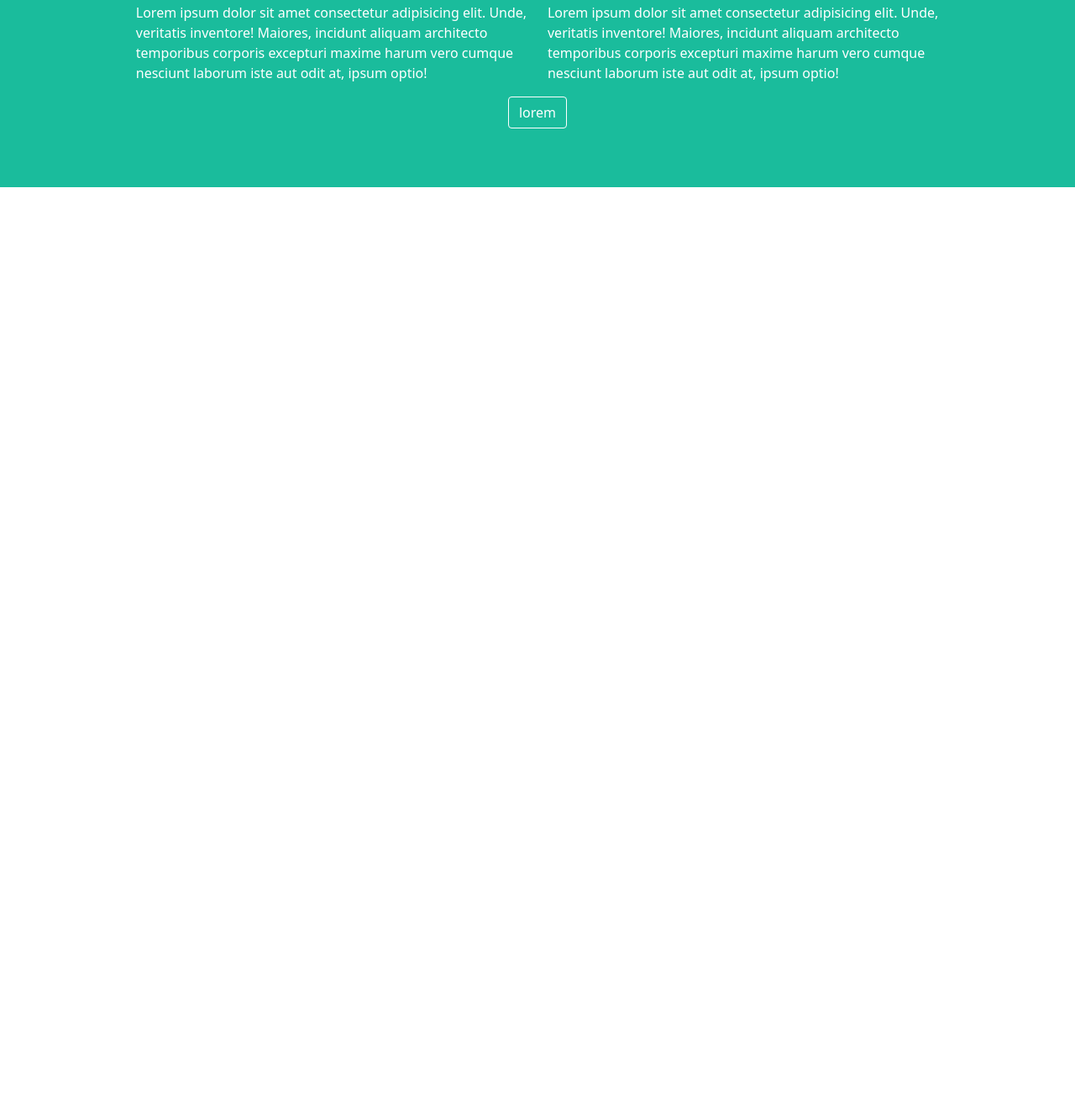
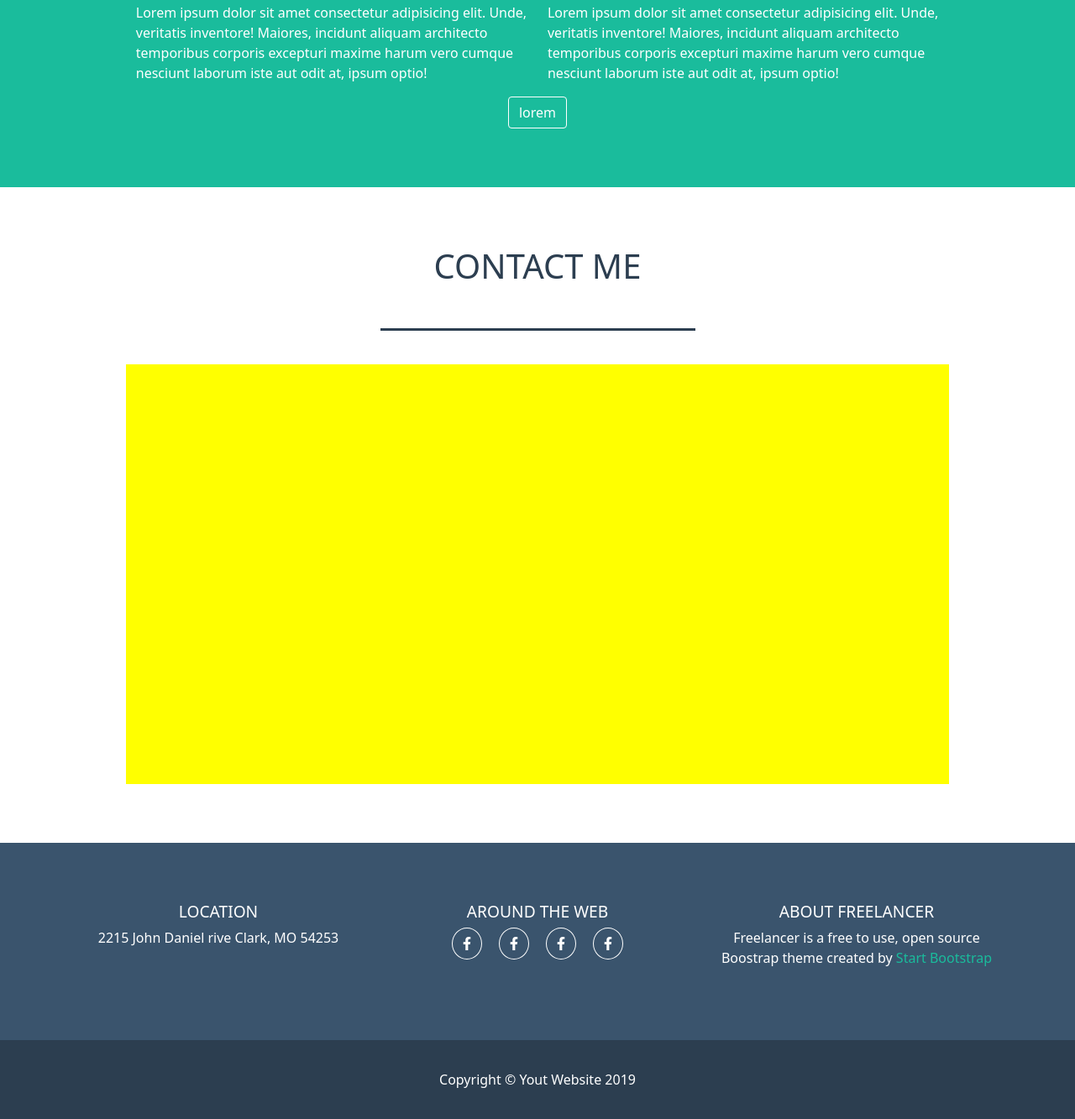
Before and after one commit to catanielena/html-css-bootstrap-freelancer, a plain HTML site: page index.html in a window 1280 px wide. Shown: the part 1841-3174 px from the top of the page at 84% size. Before the commit the page ends 2064 px from the top, so only its background shows below. Drawn offline with nearby package versions, Linux system fonts and the light colour scheme.

Commit message:
Add: footer

```diff
--- a/css/style.css
+++ b/css/style.css
@@ -8,7 +8,6 @@
 body {
     color: #fff;
 }
-
 ul {
     list-style: none;
 }
@@ -26,6 +25,13 @@ a {
     color: #fff;
 }
 
+.btn--circle {
+    border-radius: 50%;
+}
+
+.btn--color--teal {
+    color: var(--teal);
+}
 /* typo */
 h1, h2, h3, h4, h5, h6,
 .uppercase {
@@ -40,6 +46,10 @@ h2 {
     font-size: 1.5rem;
 }
 
+h6 {
+    font-size: .8rem;
+}
+
 /* ≥ 768 */
 @media screen and (min-width: 768px) {
     h1 {
@@ -48,6 +58,10 @@ h2 {
 
     h2 {
         font-size: 2.5rem;
+    }
+
+    h6 {
+        font-size: 1.2rem;
     }
 }
 /* header */
@@ -86,6 +100,9 @@ section {
     padding: 40px 0;
 }
 
+.portfolio, .contact-me {
+    color: var(--dark-blue);
+}
 .hero {
     background-color: var(--teal);
 }
@@ -119,9 +136,6 @@ section {
 
 
 
-.portfolio {
-    color: var(--dark-blue);
-}
 .portfolio__img {
     position: relative;
     overflow: hidden;
@@ -158,6 +172,10 @@ section {
 
 
 
+.form {
+    height: 500px;
+    background-color: yellow;
+}
 
 
 /* ≥ 768 */
@@ -200,3 +218,45 @@ section {
         }
 
 }
+
+/* footer */
+.footer-top {
+    background-color: var(--blue);
+}
+
+.footer-bottom {
+    background-color: var(--dark-blue);
+}
+
+
+.footer-top__col--margin {
+    margin-bottom: 50px;
+}
+.top__social-list {
+    display: flex;
+    align-content: center;
+    justify-content: center;
+    padding-left: 0;
+}
+
+.top__social-list li{
+    margin: 0 10px;
+}
+
+
+.social-list__btn li::after {
+    content: "";
+    display: block;
+    padding-bottom: 100%;
+}
+
+/* ≥ 768 */
+@media screen and (min-width: 768px)  {
+    .footer-top__col--margin {
+        margin-bottom: 0;
+    }
+
+    section.footer-bottom {
+        padding: 35px 0;
+    }
+}
--- a/index.html
+++ b/index.html
@@ -4,6 +4,9 @@
         <meta charset="UTF-8">
         <meta http-equiv="X-UA-Compatible" content="IE=edge">
         <meta name="viewport" content="width=device-width, initial-scale=1.0">
+        <!-- font-awesome -->
+        <link rel="stylesheet" href="https://cdnjs.cloudflare.com/ajax/libs/font-awesome/5.15.3/css/all.min.css" integrity="sha512-iBBXm8fW90+nuLcSKlbmrPcLa0OT92xO1BIsZ+ywDWZCvqsWgccV3gFoRBv0z+8dLJgyAHIhR35VZc2oM/gI1w==" crossorigin="anonymous" referrerpolicy="no-referrer" />
+        <!-- /font-awesome -->
         <!-- Boostrap css -->
         <link href="https://cdn.jsdelivr.net/npm/bootstrap@5.0.2/dist/css/bootstrap.min.css" rel="stylesheet" integrity="sha384-EVSTQN3/azprG1Anm3QDgpJLIm9Nao0Yz1ztcQTwFspd3yD65VohhpuuCOmLASjC" crossorigin="anonymous">
         <!-- /Boostrap css -->
@@ -141,12 +144,93 @@
             </section>
             <!-- /about -->
 
+            <!-- contact me -->
+            <section class="contact-me">
+                <div class="container-sm">
+                    <div class="row">
+                        <div class="col-12 text-center">
+                            <h2>contact me</h2>
+                            <div class="line line--width--small line--bg--dark-blue"></div>
+                        </div>
+                        <div class="col-12">
+                            <div class="about__wrapper">
+                                <div class="container-fluid">
+                                    <div class="row">
+                                        <div class="form"></div>
+                                    </div>
+                                </div>
+                            </div>
+                        </div>
+                    </div>
+                </div>
+
+            </section>
+            <!-- /contact me -->
+
 
         </main>
         <!-- /main -->
 
         <!-- footer -->
-        <footer></footer>
+        <footer>
+
+            <!-- footer-top -->
+            <section class="footer-top">
+                <div class="container-md text-center">
+                    <div class="row">
+                        <div class="col-md-4 footer-top__col--margin">
+                            <h6>location</h6>
+                            <p>2215 John Daniel rive Clark, MO 54253</p>
+                        </div>
+                        <div class="col-md-4 footer-top__col--margin">
+                            <h6>around the web</h6>
+                            <ul class="top__social-list">
+                                <li>
+                                    <a href="" class="btn btn--circle social-list__btn">
+                                        <i class="fab fa-facebook-f"></i>
+                                    </a>
+                                </li>
+                                <li>
+                                    <a href="" class="btn btn--circle social-list__btn">
+                                        <i class="fab fa-facebook-f"></i>
+                                    </a>
+                                </li>
+                                <li>
+                                    <a href="" class="btn btn--circle social-list__btn">
+                                        <i class="fab fa-facebook-f"></i>
+                                    </a>
+                                </li>
+                                <li>
+                                    <a href="" class="btn btn--circle social-list__btn">
+                                        <i class="fab fa-facebook-f"></i>
+                                    </a>
+                                </li>
+                            </ul>
+
+                        </div>
+                        <div class="col-md-4">
+                            <h6>about freelancer</h6>
+                            <p>Freelancer is a free to use, open source Boostrap theme created by <a href="" class="btn--color--teal">Start Bootstrap</a></p>
+
+                        </div>
+                    </div>
+                </div>
+            </section>
+            <!-- /footer-top -->
+
+            <!-- footer-bottom -->
+            <section class="footer-bottom">
+                <div class="container-md text-center">
+                    <div class="row">
+                        <div class="col-12">
+                            <span class="copyright">Copyright &copy; Yout Website 2019</span>
+                        </div>
+                    </div>
+                </div>
+            </section>
+            <!-- /footer-bottom -->
+
+        </footer>
         <!-- /footer -->
 
 
```
